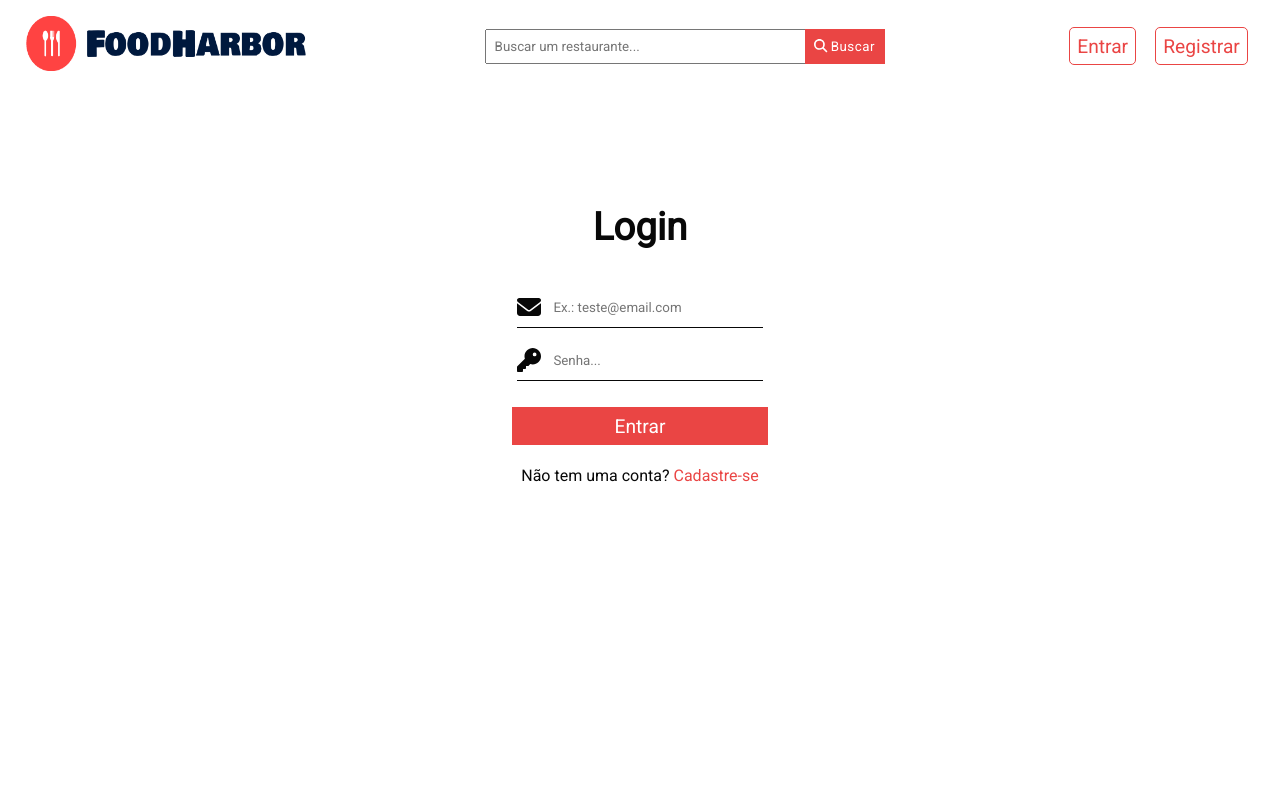
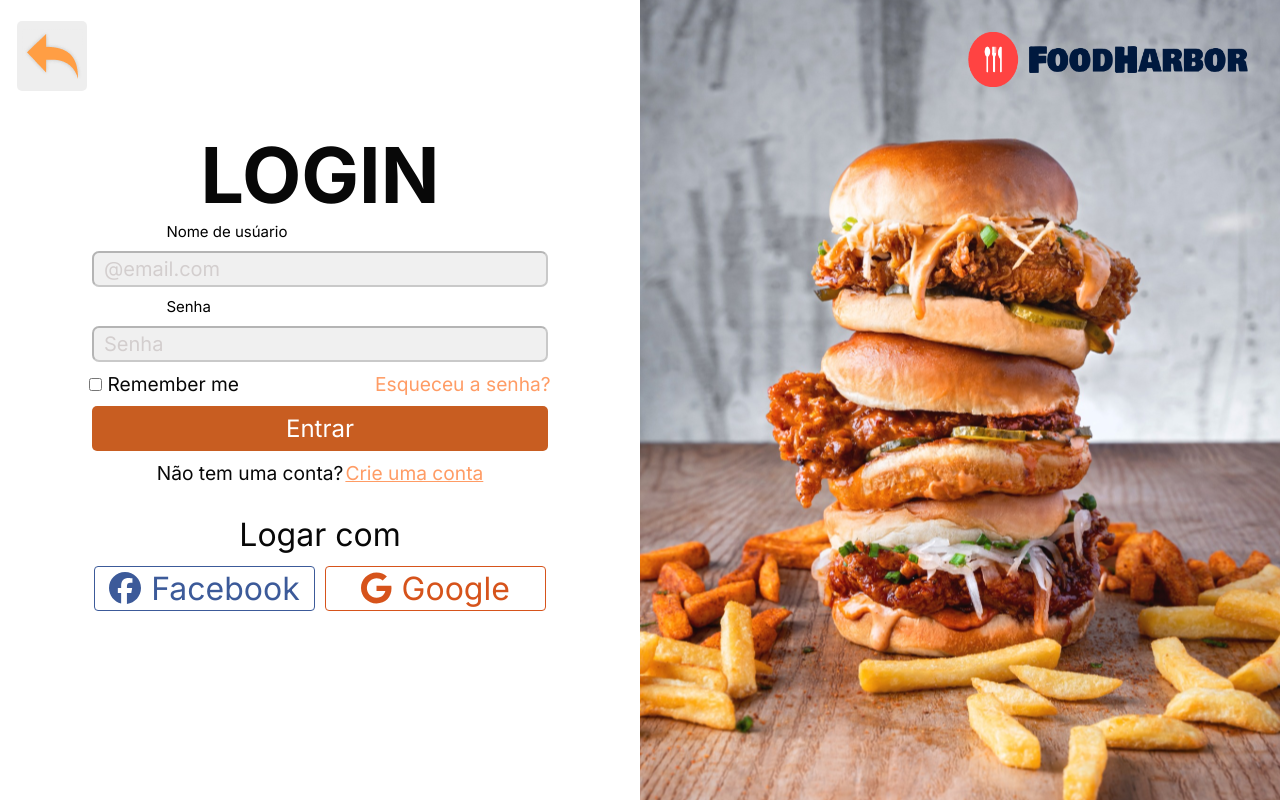
Before and after one commit to Emauri-Neto/FoodHarbor-FrontEnd, a React (Vite) app in the folder foodharbor-frontend/: page /login in a window 1280 px wide. Built offline with nearby package versions, Linux system fonts and the light colour scheme.

Commit message:
add login deshbord

```diff
--- a/foodharbor-frontend/index.html
+++ b/foodharbor-frontend/index.html
@@ -6,6 +6,9 @@
     <meta name="viewport" content="width=device-width, initial-scale=1.0" />
     <link rel="preconnect" href="https://fonts.googleapis.com">
 <link rel="preconnect" href="https://fonts.gstatic.com" crossorigin>
+<link rel="preconnect" href="https://fonts.googleapis.com">
+<link rel="preconnect" href="https://fonts.gstatic.com" crossorigin>
+<link href="https://fonts.googleapis.com/css2?family=Inter:wght@400;700&family=Open+Sans:wght@400;700&family=Roboto:ital,wght@0,400;1,500&display=swap" rel="stylesheet">
 <link href="https://fonts.googleapis.com/css2?family=Open+Sans:wght@400;700&family=Roboto:ital,wght@0,400;1,500&display=swap" rel="stylesheet">
     <title>FoodHarbor</title>
   </head>
--- a/foodharbor-frontend/src/App.jsx
+++ b/foodharbor-frontend/src/App.jsx
@@ -12,7 +12,6 @@ function App() {
     <>
       <AuthProvider>
         <Global />
-        <Header />
         <Outlet />
       </AuthProvider>
     </>
--- a/foodharbor-frontend/src/pages/Home.jsx
+++ b/foodharbor-frontend/src/pages/Home.jsx
@@ -1,13 +1,15 @@
 import React from "react";
 
 import Navbar from "../components/Navbar";
+import Header from "../components/Header";
 
 const Home = () => {
-    return(
-        <>
-            <Navbar />
-        </>
-    )
-}
+  return (
+    <>
+      <Header />
+      <Navbar />
+    </>
+  );
+};
 
 export default Home;
--- a/foodharbor-frontend/src/pages/Login.jsx
+++ b/foodharbor-frontend/src/pages/Login.jsx
@@ -1,45 +1,125 @@
-import React, { ChangeEvent, useState } from "react";
+import React from "react";
+import { useState } from "react";
 import { useAuth } from "../context/AuthContext";
+import { FontAwesomeIcon } from "@fortawesome/react-fontawesome";
+import { faExclamationTriangle } from "@fortawesome/free-solid-svg-icons";
+import { faFacebook, faGoogle } from "@fortawesome/free-brands-svg-icons";
+import LogoImg from "../assets/Logo-FoodHarbor.png";
+import ButtonExit from "../assets/button-exit.png";
 
-import { Container, FormWrap } from "../styles/Login";
-import { faEnvelope, faKey } from "@fortawesome/free-solid-svg-icons";
-import { FontAwesomeIcon } from "@fortawesome/react-fontawesome";
+import { Container } from "../styles/Login";
 import StyledLink from "../styles/StyledLink";
 
 const Login = () => {
-    let { Login } = useAuth();
+  const [email, setEmail] = useState("");
+  const [password, setPassword] = useState("");
+  const [error, setError] = useState(true);
+  const { Login } = useAuth();
+
+  const isValidEmail = () => {
+    const emailTeste = /^[^\s@]+@[^\s]+\.[^\s@]+$/;
+    setError(emailTeste.test(email));
+    if (error) {
+      Login(email, password);
+    }
+  };
 
   return (
     <Container>
-            <FormWrap>
-                <h1>Login</h1>
-                <form onSubmit={Login}>
-                    <div className="inputWrap">
-                        <FontAwesomeIcon icon={faEnvelope} />
+      <div className="wrapper">
+        <div className="wrapper-login">
+          <StyledLink to="/">
+            <button className="button-exit">
+              <img id="img-exit" src={ButtonExit} alt="" />
+            </button>
+          </StyledLink>
+
+          <h1>LOGIN</h1>
+
+          <label htmlFor="">Nome de usúario</label>
           <input
-                            type="email"
-                            name="email"
-                            placeholder="Ex.: teste@email.com"
+            type="text"
+            className="input-login"
+            placeholder="@email.com"
+            onChange={(e) => {
+              setEmail(e.target.value);
+            }}
           />
-                    </div>
-                    <div className="inputWrap" style={{ marginBottom: "10%", }}>
-                        <FontAwesomeIcon icon={faKey} />
+          <label htmlFor="">Senha</label>
+
           <input
             type="password"
-                            name="password"
-                            placeholder="Senha..."
+            className="input-login"
+            placeholder="Senha"
+            onChange={(e) => {
+              setPassword(e.target.value);
+            }}
           />
+
+          <div className="remember">
+            <input
+              type="checkbox"
+              name=""
+              id=""
+              style={{ marginRight: "5px" }}
+            />
+            <p>Remember me</p>
+            <a
+              href="#"
+              className="highlight"
+              style={{ color: "#FF9C65", textDecoration: "none" }}
+            >
+              Esqueceu a senha?
+            </a>
           </div>
-                    <input
-                        type="submit"
-                        style={{ border: 0, margin: 0, cursor: "pointer", backgroundColor: "var(--orange)", color: "var(--white)", fontSize: "1.2rem" }}
-                        value={"Entrar"}
+
+          <button className="button-enter" onClick={isValidEmail}>
+            Entrar
+          </button>
+          {error ? null : (
+            <p className="error">
+              <FontAwesomeIcon
+                icon={faExclamationTriangle}
+                style={{ marginRight: "10px" }}
               />
-                </form>
-                <p>Não tem uma conta? <StyledLink className="linkButton">Cadastre-se</StyledLink></p>
-            </FormWrap>
+              Usúario ou senha inválidas. Por favor, verifique seu e-mail e
+              senha e tente novamente
+            </p>
+          )}
+          <p>
+            Não tem uma conta?
+            <a
+              href="#"
+              className="highlight"
+              style={{ color: "#FF9C65", marginLeft: "2px" }}
+            >
+              Crie uma conta
+            </a>
+          </p>
+          <div className="login-with">
+            <p>Logar com</p>
+            <button className="button-face">
+              <FontAwesomeIcon
+                icon={faFacebook}
+                style={{ marginRight: "10px" }}
+              />
+              Facebook
+            </button>
+            <button className="button-google">
+              <FontAwesomeIcon
+                icon={faGoogle}
+                style={{ marginRight: "10px" }}
+              />
+              Google
+            </button>
+          </div>
+        </div>
+      </div>
+      <div className="banner">
+        <img src={LogoImg} className="logo" alt="Logo FoodHarbor" />
+      </div>
     </Container>
-    )
-}
+  );
+};
 
 export default Login;
--- a/foodharbor-frontend/src/styles/Global.js
+++ b/foodharbor-frontend/src/styles/Global.js
@@ -5,7 +5,7 @@ export default createGlobalStyle`
         margin: 0;
         padding: 0;
         box-sizing: border-box;
-        font-family: 'Roboto', sans-serif;
+    font-family: "Inter", sans-serif;
     }
     :root{
         --white: #FFF;
--- a/foodharbor-frontend/src/styles/Login.js
+++ b/foodharbor-frontend/src/styles/Login.js
@@ -1,45 +1,155 @@
 import { styled } from "styled-components";
+import Banner from "../assets/banner.svg";
 
 export const Container = styled.div`
+  display: flex;
+  flex-direction: row;
+  justify-content: center;
+
+  .button-exit {
+    margin-top: 21px;
+    margin-left: 17px;
+    width: 70px;
+    height: 70px;
+    padding: 10px;
+    text-align: center;
+    background-color: rgba(192, 192, 192, 0.28);
+    color: rgba(255, 158, 68, 1);
+    border: none;
+    text-decoration: none;
+    display: inline-block;
+    font-size: 16px;
+    font-weight: bold;
+    cursor: pointer;
+    border-radius: 5px;
+    position: fixed;
+    top: 0;
+    left: 0;
     display: flex;
+    align-items: center;
     justify-content: center;
-`;
+    &:hover {
+      opacity: 80%;
+    }
+  }
 
-export const FormWrap = styled.div`
-    width: 40%;
+  .wrapper {
+    width: 100%;
+  }
+  .logo {
+    height: 55px;
+    width: 280px;
+    margin-top: 5%;
+    margin-right: 5%;
+  }
+  .wrapper-login {
     display: flex;
-    margin-top: 10%;
     flex-direction: column;
     align-items: center;
-    h1{
-        margin-bottom: 5%;
+    margin-top: 20%;
+  }
+  .wrapper-login h1 {
+    font-size: 77px;
+    font-family: "Inter", sans-serif;
+  }
+  .wrapper-login label {
+    font-size: 15px;
+    color: rgba(0, 0, 0, 1);
+    align-self: flex-start;
+    margin-left: 26%;
+    font-family: "Inter", sans-serif;
+  }
+  .wrapper-login .input-login {
+    width: 456px;
+    height: 36px;
+    border-radius: 7px;
+    font-size: 20px;
+    padding-left: 10px;
+    margin: 10px 10px;
+    color: #000;
+    outline: none;
+    border-color: rgba(0, 0, 0, 0.25);
+    background-color: rgba(5, 5, 5, 0.06);
+    &::placeholder {
+      color: rgba(211, 206, 206, 1);
     }
-    form{
-        display: flex;
-        flex-direction: column;
-        width: 50%;
-        .inputWrap{
-            margin-inline: 2%;
-            padding: 5% 0 0 0;
-            border-bottom: 1px solid var(--black);
-            display: flex;
-            align-items: center;
-            font-size: 1.5rem;
-        }
-        input{
-            padding: 3%;
-            margin: 2%;
-            border: 0;
-            &:focus {
-                outline: none;
-            }
-        }
+  }
+  .wrapper-login .button-enter {
+    width: 456px;
+    height: 45px;
+    border-radius: 5px;
+    border: none;
+    background-color: #c85d21;
+    color: #fff;
+    font-size: 24px;
+    margin-bottom: 10px;
+    cursor: pointer;
+  }
+  .wrapper-login .button-enter:hover {
+    background-color: #ff9c65;
+  }
+  .error {
+    margin-top: 10px;
+    margin-bottom: 14px;
+    color: #ff0000;
+    border: solid 1px #ff0000;
+    padding: 10px;
+  }
+  .remember {
+    display: flex;
+    align-items: baseline;
+    margin-bottom: 10px;
+  }
+  .remember p {
+    margin-right: 136px;
+  }
+  .highlight {
+    &:hover {
+      opacity: 50%;
     }
-    p{
-        font-size: 1rem;
-        margin-top: 4%;
-        .linkButton{
-            color: var(--orange);
-        }
+  }
+  .banner {
+    width: 100%;
+    height: 100vh;
+    background-image: url(${Banner});
+    background-size: cover;
+    background-position: center;
+    background-repeat: no-repeat;
+    display: flex;
+    justify-content: end;
+  }
+  .login-with {
+    margin-top: 30px;
+  }
+  .login-with p {
+    font-size: 32px;
+    text-align: center;
+    margin-bottom: 12px;
+  }
+  .button-face {
+    width: 221px;
+    height: 45px;
+    border: solid 1px rgba(60, 90, 153, 1);
+    border-radius: 4px;
+    color: rgba(60, 90, 153, 1);
+    margin-right: 10px;
+    font-size: 32px;
+    background: #fff;
+    &:hover {
+      opacity: 50%;
     }
+  }
+
+  .button-google {
+    width: 221px;
+    height: 45px;
+    border: solid 1px rgba(214, 83, 27, 1);
+    border-radius: 4px;
+    color: rgba(214, 83, 27, 1);
+    font-size: 32px;
+    background: #fff;
+    &:hover {
+      opacity: 50%;
+    }
+  }
 `;
```
Also changed, not shown: foodharbor-frontend/src/components/Header/style.js (+7 -7 lines), foodharbor-frontend/src/context/AuthContext.jsx (+42 -45 lines), foodharbor-frontend/src/assets/banner.svg (added), foodharbor-frontend/src/assets/button-exit.png (added). Lines whose indentation alone changed are shown as unchanged.
